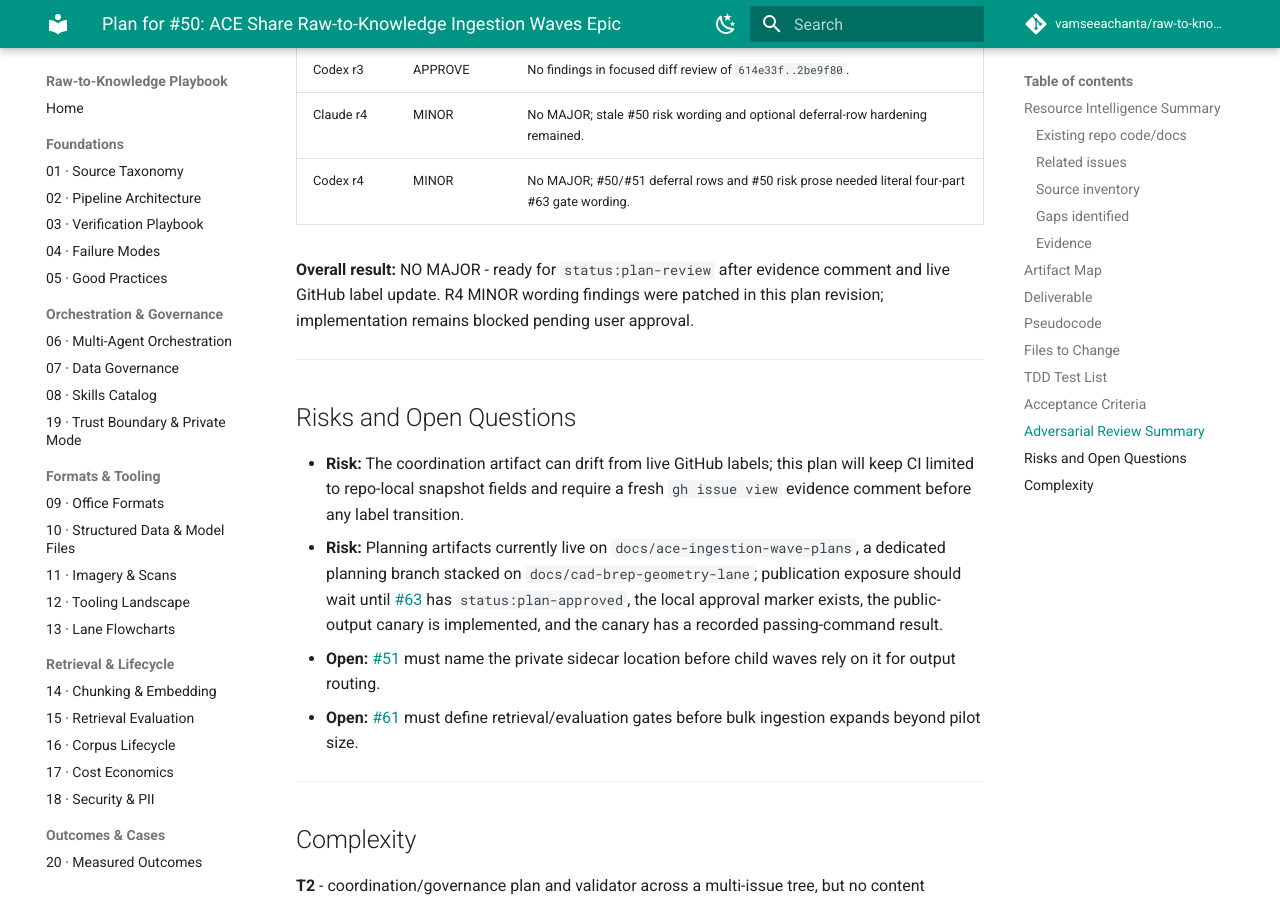
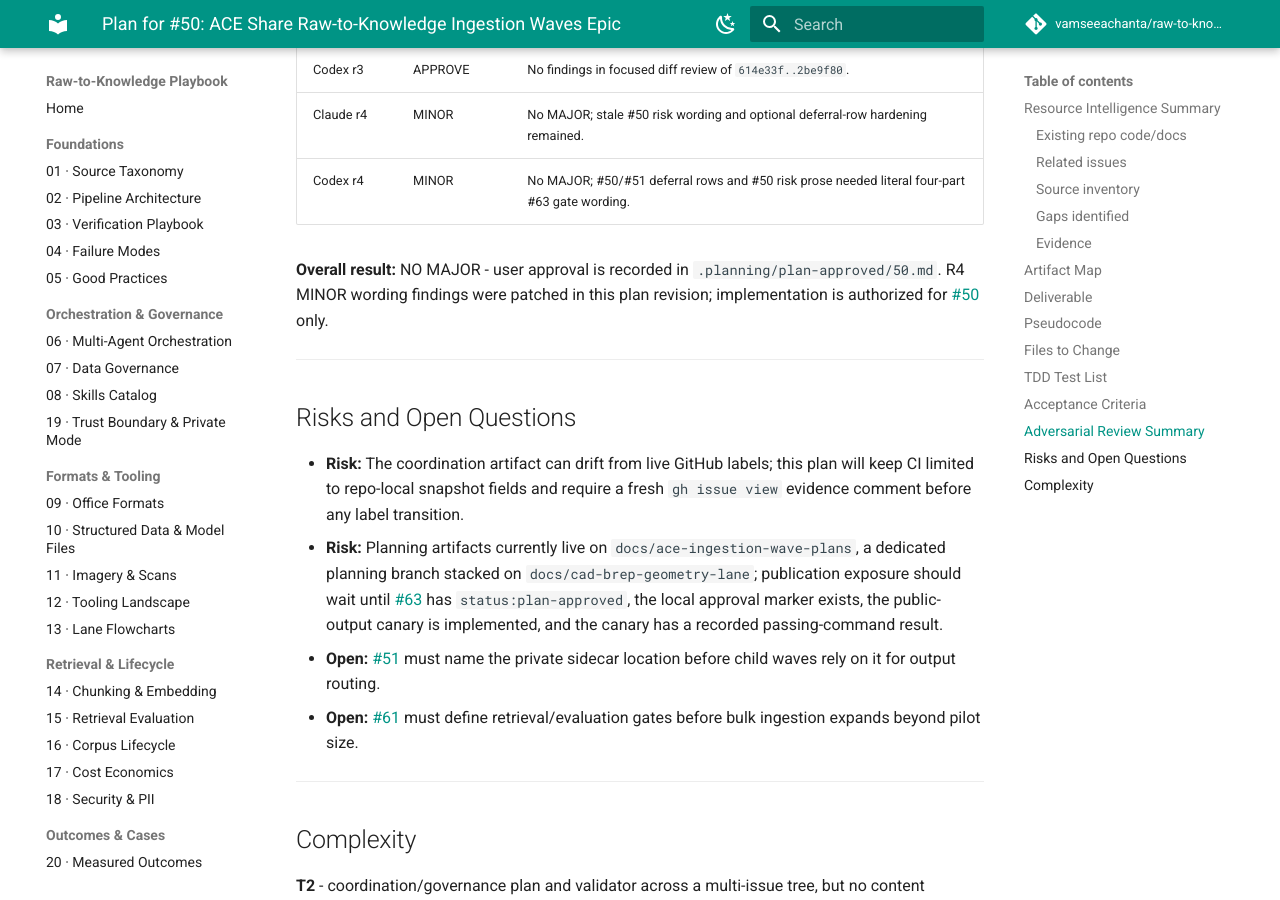
Before and after one commit to vamseeachanta/raw-to-knowledge-playbook, an MkDocs documentation site: the page built from docs/plans/2026-06-29-issue-50-ace-share-raw-to-knowledge-ingestion-waves-epic.md, in a window 1280 px wide and 900 px high, scrolled down 8169 px. Built offline with MkDocs 1.6.1 and Material for MkDocs 9.7.7, drawn with Linux system fonts in a browser that asks for light colours; comment, search, counter and statistics services are not loaded; some of the changed text lies outside the part shown.

Commit message:
chore(sync): auto-sync 2026-06-29

```diff
--- a/docs/plans/2026-06-29-issue-50-ace-share-raw-to-knowledge-ingestion-waves-epic.md
+++ b/docs/plans/2026-06-29-issue-50-ace-share-raw-to-knowledge-ingestion-waves-epic.md
@@ -1,13 +1,13 @@
 # Plan for #50: ACE Share Raw-to-Knowledge Ingestion Waves Epic
 
-> **Status:** plan-review
+> **Status:** plan-approved
 > **Complexity:** T2
 > **Date:** 2026-06-29
 > **Issue:** https://github.com/vamseeachanta/raw-to-knowledge-playbook/issues/50
 > **Client:** N/A
 > **Project:** N/A
 > **Lane:** lane:claude
-> **Review artifacts:** scripts/review/results/2026-06-29-plan-50-claude.md | scripts/review/results/2026-06-29-plan-50-codex.md | scripts/review/results/2026-06-29-plan-50-gemini.md
+> **Review artifacts:** scripts/review/results/2026-06-29-plan-50-claude-r4.md | scripts/review/results/2026-06-29-plan-50-codex-r4.md | scripts/review/results/2026-06-29-plan-50-gemini.md
 
 ---
 
@@ -189,7 +189,7 @@
 | Claude r4 | MINOR | No MAJOR; stale #50 risk wording and optional deferral-row hardening remained. |
 | Codex r4 | MINOR | No MAJOR; #50/#51 deferral rows and #50 risk prose needed literal four-part #63 gate wording. |
 
-**Overall result:** NO MAJOR - ready for `status:plan-review` after evidence comment and live GitHub label update. R4 MINOR wording findings were patched in this plan revision; implementation remains blocked pending user approval.
+**Overall result:** NO MAJOR - user approval is recorded in `.planning/plan-approved/50.md`. R4 MINOR wording findings were patched in this plan revision; implementation is authorized for [#50](https://github.com/vamseeachanta/raw-to-knowledge-playbook/issues/50) only.
 
 ---
 
```
Also changed, not shown: docs/plans/README.md (+1 -1 lines), skills/adversarial-verify-loop/SKILL.md (+8 -0 lines), skills/format-coverage-ledger/SKILL.md (+10 -0 lines), 1 other file.
